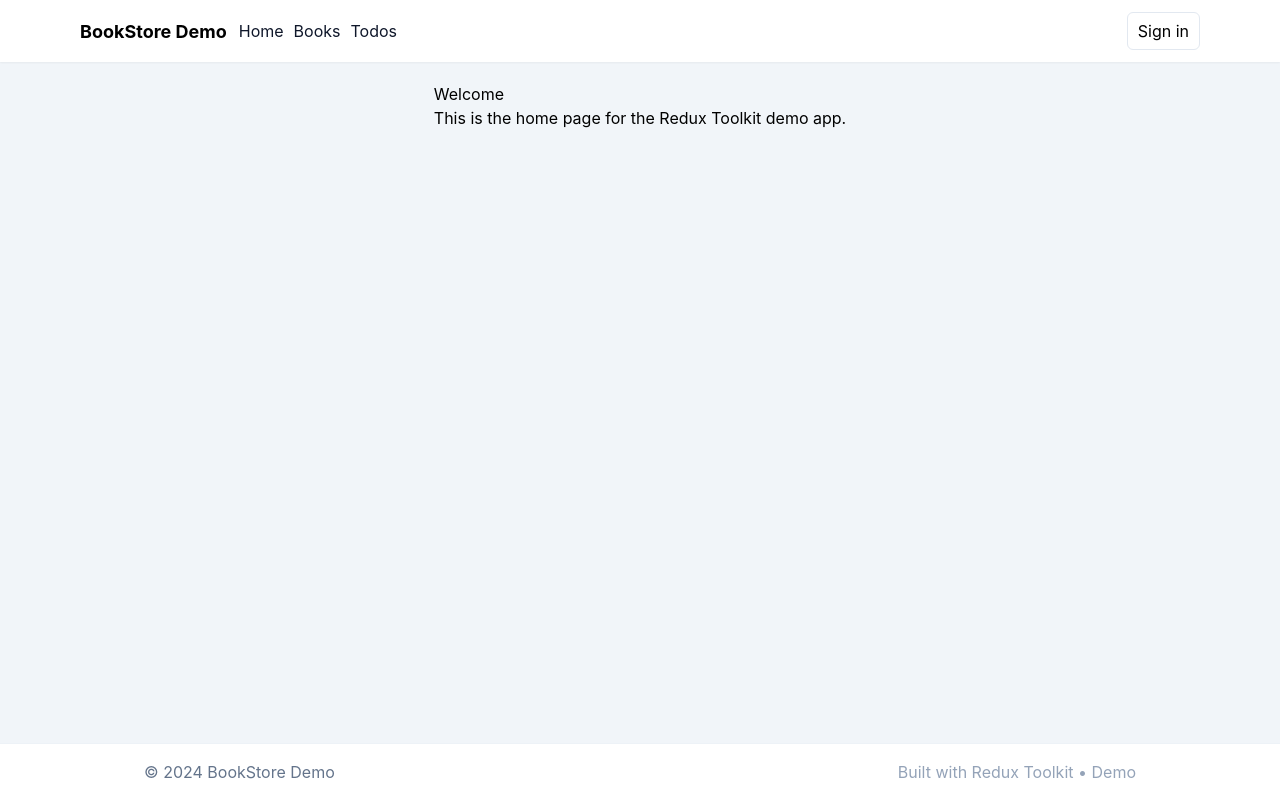
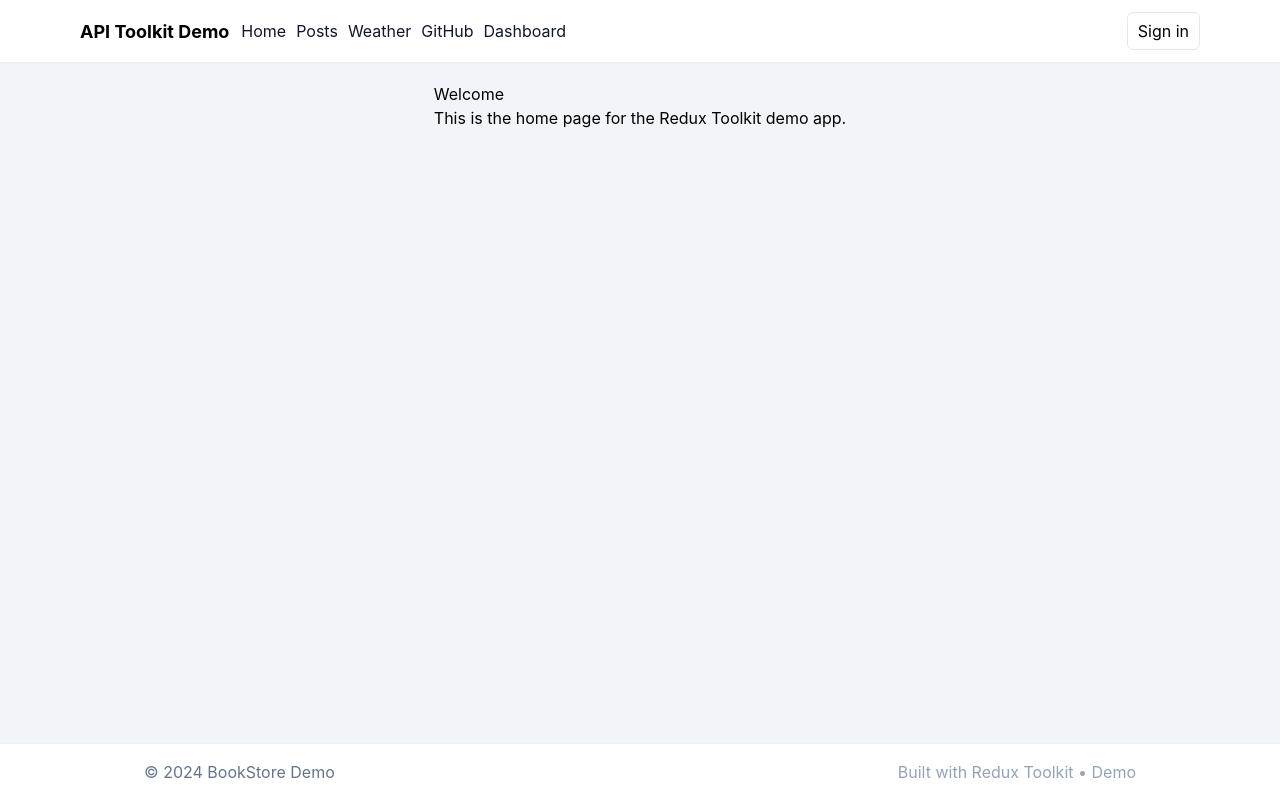
Before and after one commit to CodeWith-Bilal/fetch-api-with-reduxtoolkit, a React (Create React App) app: page / in a window 1280 px wide. Built offline with nearby package versions, Linux system fonts and the light colour scheme.

Commit message:
update navbar

```diff
--- a/src/components/Navbar.tsx
+++ b/src/components/Navbar.tsx
@@ -6,22 +6,34 @@ const Navbar: React.FC = () => {
     <header className="bg-white shadow-sm">
       <div className="max-w-6xl mx-auto px-4 py-3 flex items-center justify-between">
         <div style={{ display: "flex", gap: 12, alignItems: "center" }}>
-          <div style={{ fontWeight: 700, fontSize: 18 }}>BookStore Demo</div>
+          <div style={{ fontWeight: 700, fontSize: 18 }}>API Toolkit Demo</div>
           <nav style={{ display: "flex", gap: 10 }}>
             <Link to="/" style={{ color: "#0f172a", textDecoration: "none" }}>
               Home
             </Link>
             <Link
-              to="/books"
+              to="/posts"
               style={{ color: "#0f172a", textDecoration: "none" }}
             >
-              Books
+              Posts
             </Link>
             <Link
-              to="/todos"
+              to="/weather"
               style={{ color: "#0f172a", textDecoration: "none" }}
             >
-              Todos
+              Weather
+            </Link>
+            <Link
+              to="/github"
+              style={{ color: "#0f172a", textDecoration: "none" }}
+            >
+              GitHub
+            </Link>
+            <Link
+              to="/dashboard"
+              style={{ color: "#0f172a", textDecoration: "none" }}
+            >
+              Dashboard
             </Link>
           </nav>
         </div>
```
